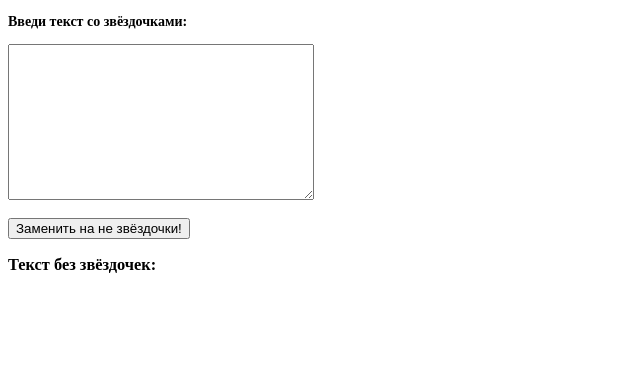
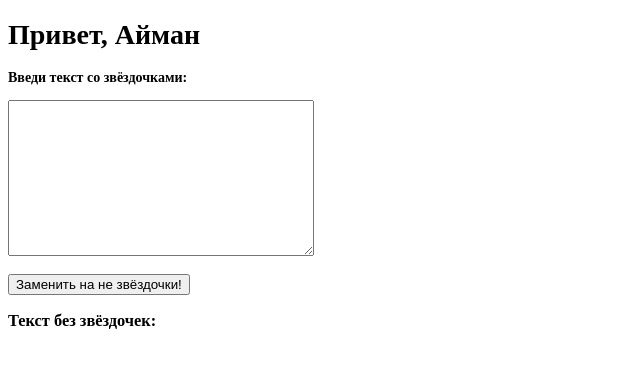
Before and after one commit to Miklilar/Miklilar.github.io, a plain HTML site: page index.html in a window 1280 px wide. Shown: the whole page, without its empty margins (0-640 px from the left). Drawn offline with Linux system fonts and the light colour scheme.

Commit message:
Update index.html

```diff
--- a/index.html
+++ b/index.html
@@ -11,7 +11,7 @@
 
 </head>
 <body>
-
+<h1>Привет, Айман</h1>
 
  <form>
   <p><b>Введи текст со звёздочками:</b></p>
```
